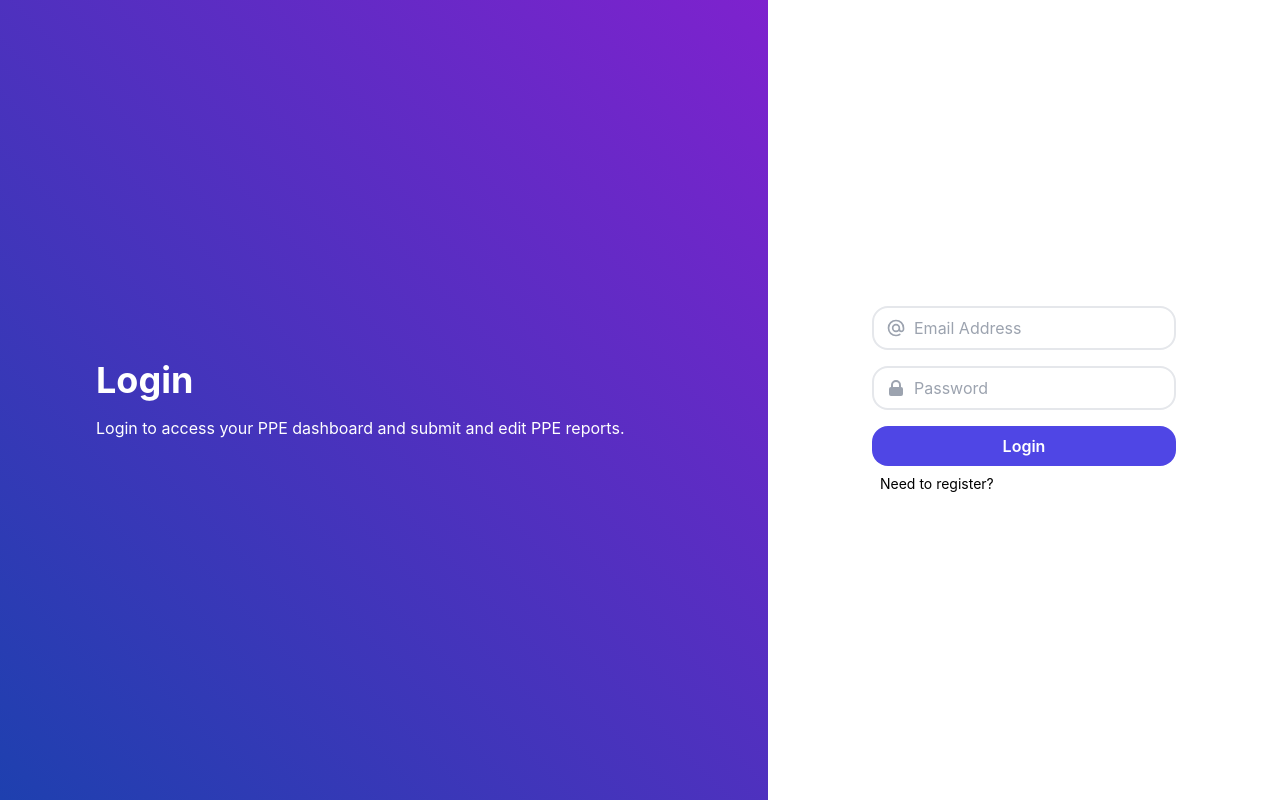
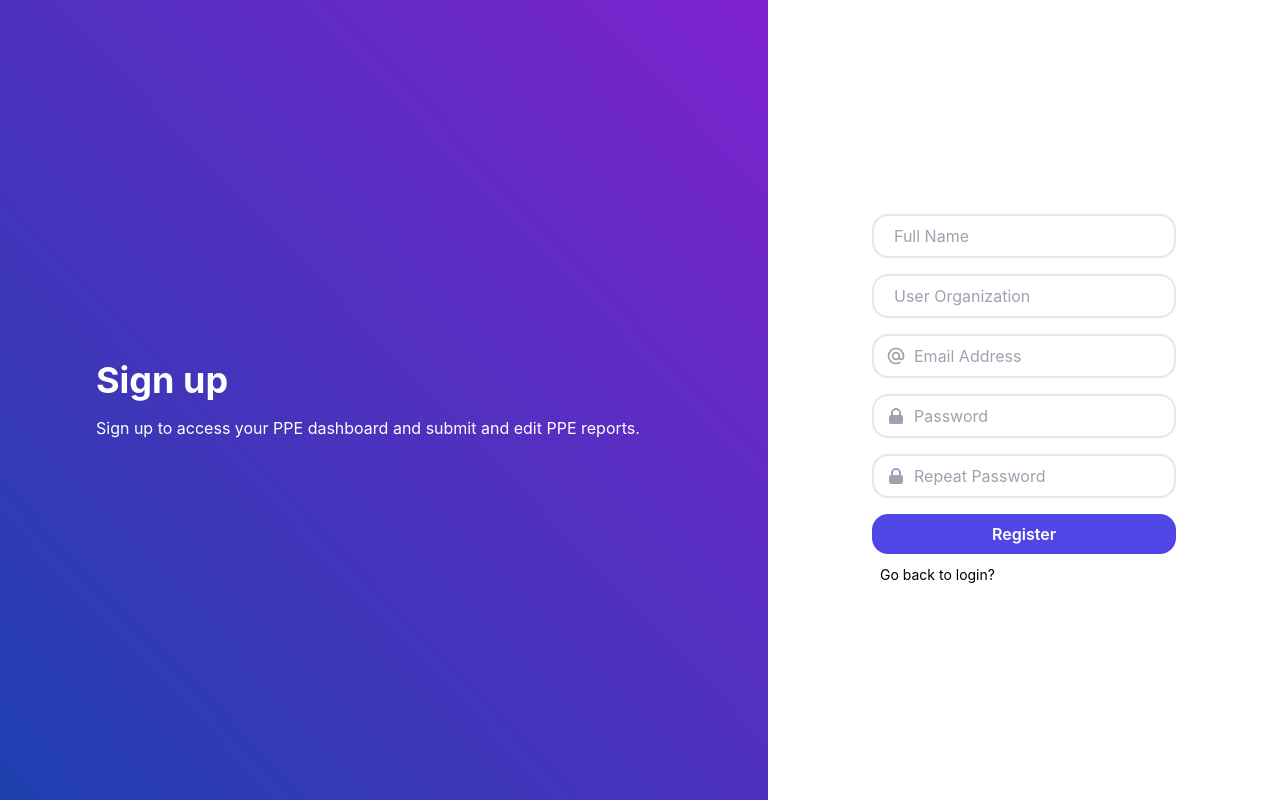
Before and after one commit to uaem-na/donations-tracker, a React (Create React App) app in the folder frontend/: page /register in a window 1280 px wide. Built offline with nearby package versions, Linux system fonts and the light colour scheme; what @userfront/core would draw is missing.

Commit message:
set up userfront login and react router

```diff
--- a/frontend/package.json
+++ b/frontend/package.json
@@ -10,6 +10,7 @@
     "@userfront/core": "^0.2.41",
     "react": "^17.0.2",
     "react-dom": "^17.0.2",
+    "react-router-dom": "^6.2.2",
     "react-scripts": "5.0.0",
     "web-vitals": "^2.1.3"
   },
--- a/frontend/src/App.js
+++ b/frontend/src/App.js
@@ -1,16 +1,26 @@
 import './assets/style/Main.css';
 import Login from './components/login/login';
-import mask from './assets/media/ppe-mask.svg'
 import Profile from './components/profile/profile';
+import {
+  BrowserRouter as Router,
+  Routes,
+  Route,
+  Link,
+  Navigate,
+  useLocation,
+} from "react-router-dom";
+import Landing from './components/landing';
 
 function App() {
   return (
-    <Login/>
-    // <Login />
-    // <div className='flex justify-center items-center h-screen'>
-    //     Hello UAEM!
-    //     <img className='mx-8' src={mask}/>
-    // </div>
+    <Router>
+      <Routes>
+        <Route path='/' element={<Landing/>}/>
+        <Route path='/login' element={<Login login={true}/>}/>
+        <Route path='/register' element={<Login login={false}/>}/>
+        <Route path='/dashboard' element={<Profile/>}/>
+      </Routes>
+    </Router>
   );
 }
 
--- /dev/null
+++ b/frontend/src/components/landing.js
@@ -0,0 +1,12 @@
+import mask from '../assets/media/ppe-mask.svg'
+
+export const Landing = () => {
+  return (
+    <div className="flex justify-center items-center h-screen">
+      Hello UAEM!
+      <img className="mx-8" src={mask} />
+    </div>
+  );
+};
+
+export default Landing;
--- a/frontend/src/components/login/indv.js
+++ /dev/null
@@ -1,63 +0,0 @@
-export const IndividualLogin = ({handleReg}) => {
-  return (
-      <div>
-    <form className="bg-white">
-          <div className="flex items-center border-2 py-2 px-3 rounded-2xl mb-4">
-            <svg
-              xmlns="http://www.w3.org/2000/svg"
-              className="h-5 w-5 text-gray-400"
-              fill="none"
-              viewBox="0 0 24 24"
-              stroke="currentColor"
-            >
-              <path
-                stroke-linecap="round"
-                stroke-linejoin="round"
-                stroke-width="2"
-                d="M16 12a4 4 0 10-8 0 4 4 0 008 0zm0 0v1.5a2.5 2.5 0 005 0V12a9 9 0 10-9 9m4.5-1.206a8.959 8.959 0 01-4.5 1.207"
-              />
-            </svg>
-            <input
-              className="pl-2 outline-none border-none"
-              type="text"
-              name=""
-              id=""
-              placeholder="Email Address"
-            />
-          </div>
-          <div className="flex items-center border-2 py-2 px-3 rounded-2xl">
-            <svg
-              xmlns="http://www.w3.org/2000/svg"
-              className="h-5 w-5 text-gray-400"
-              viewBox="0 0 20 20"
-              fill="currentColor"
-            >
-              <path
-                fill-rule="evenodd"
-                d="M5 9V7a5 5 0 0110 0v2a2 2 0 012 2v5a2 2 0 01-2 2H5a2 2 0 01-2-2v-5a2 2 0 012-2zm8-2v2H7V7a3 3 0 016 0z"
-                clip-rule="evenodd"
-              />
-            </svg>
-            <input
-              className="pl-2 outline-none border-none"
-              type="text"
-              name=""
-              id=""
-              placeholder="Password"
-            />
-          </div>
-          <button
-            type="submit"
-            className="block w-full bg-indigo-600 mt-4 py-2 rounded-2xl text-white font-semibold mb-2"
-          >
-            Login
-          </button>
-          <p className="text-sm ml-2 hover:text-blue-500 cursor-pointer" onClick={() => handleReg(true)}>
-            Need to register?
-          </p>
-        </form>
-        </div>
-  );
-};
-
-export default IndividualLogin;
--- /dev/null
+++ b/frontend/src/components/login/indv_log.js
@@ -0,0 +1,100 @@
+import Userfront from "@userfront/core";
+import { useState } from "react";
+import { Link } from "react-router-dom";
+
+Userfront.init("8nwrppdb");
+
+export const IndividualLogin = ({ handleReg }) => {
+  const [password, setPassword] = useState("");
+  const [email, setEmail] = useState("");
+
+  const handlePassword = (e) => {
+    setPassword(e.target.value);
+  }
+
+  const handleEmail = (e) => {
+    setEmail(e.target.value);
+  }
+
+  const handleSubmit = (event) => {
+    event.preventDefault();
+    Userfront.login({
+      method: "password",
+      email: email,
+      password: password,
+    }).catch((error) => {
+      console.log(error.message);
+    })
+  }
+
+
+  return (
+    <div>
+      <form className="bg-white" onSubmit={handleSubmit}>
+        <div className="flex items-center border-2 py-2 px-3 rounded-2xl mb-4">
+          <svg
+            xmlns="http://www.w3.org/2000/svg"
+            className="h-5 w-5 text-gray-400"
+            fill="none"
+            viewBox="0 0 24 24"
+            stroke="currentColor"
+          >
+            <path
+              stroke-linecap="round"
+              stroke-linejoin="round"
+              stroke-width="2"
+              d="M16 12a4 4 0 10-8 0 4 4 0 008 0zm0 0v1.5a2.5 2.5 0 005 0V12a9 9 0 10-9 9m4.5-1.206a8.959 8.959 0 01-4.5 1.207"
+            />
+          </svg>
+          <input
+            className="pl-2 outline-none border-none"
+            type="text"
+            name=""
+            id=""
+            placeholder="Email Address"
+            onChange={handleEmail}
+            value={email}
+          />
+        </div>
+        <div className="flex items-center border-2 py-2 px-3 rounded-2xl">
+          <svg
+            xmlns="http://www.w3.org/2000/svg"
+            className="h-5 w-5 text-gray-400"
+            viewBox="0 0 20 20"
+            fill="currentColor"
+          >
+            <path
+              fill-rule="evenodd"
+              d="M5 9V7a5 5 0 0110 0v2a2 2 0 012 2v5a2 2 0 01-2 2H5a2 2 0 01-2-2v-5a2 2 0 012-2zm8-2v2H7V7a3 3 0 016 0z"
+              clip-rule="evenodd"
+            />
+          </svg>
+          <input
+            className="pl-2 outline-none border-none"
+            type="text"
+            name=""
+            id=""
+            placeholder="Password"
+            onChange={handlePassword}
+            value={password}
+          />
+        </div>
+        <button
+          type="submit"
+          className="block w-full bg-indigo-600 mt-4 py-2 rounded-2xl text-white font-semibold mb-2"
+        >
+          Login
+        </button>
+        <Link
+          className="text-sm ml-2 hover:text-blue-500 cursor-pointer"
+          onClick={() => handleReg(true)}
+          to='/register'
+        >
+          Need to register?
+        </Link>
+      </form>
+    </div>
+  );
+};
+
+export default IndividualLogin;
--- a/frontend/src/components/login/login.js
+++ b/frontend/src/components/login/login.js
@@ -1,9 +1,9 @@
-import IndividualLogin from "./indv";
+import IndividualLogin from "./indv_log";
 import { useState, useEffect } from "react";
 import IndividualRegistration from "./signup/indv_reg";
 
-export const Login = () => {
-    const [isReg, setIsReg] = useState(false)
+export const Login = ({login}) => {
+    const [isReg, setIsReg] = useState(!login)
     // true for sign in, false for reg
 
     // logic to change text based on state
--- a/frontend/src/components/login/signup/indv_reg.js
+++ b/frontend/src/components/login/signup/indv_reg.js
@@ -1,5 +1,6 @@
 import Userfront from "@userfront/core";
 import { useState } from "react";
+import { Link } from "react-router-dom";
 
 Userfront.init("8nwrppdb");
 
@@ -156,12 +157,13 @@ export const IndividualRegistration = ({ handleReg }) => {
         >
           Register
         </button>
-        <p
+        <Link
           className="text-sm ml-2 hover:text-blue-500 cursor-pointer"
           onClick={() => handleReg(false)}
+          to='/login'
         >
-          Go back to sign in?
-        </p>
+          Go back to login?
+        </Link>
       </form>
     </div>
   );
```
Also changed, not shown: 1 other file (tests, documents, lock files or other folders).
